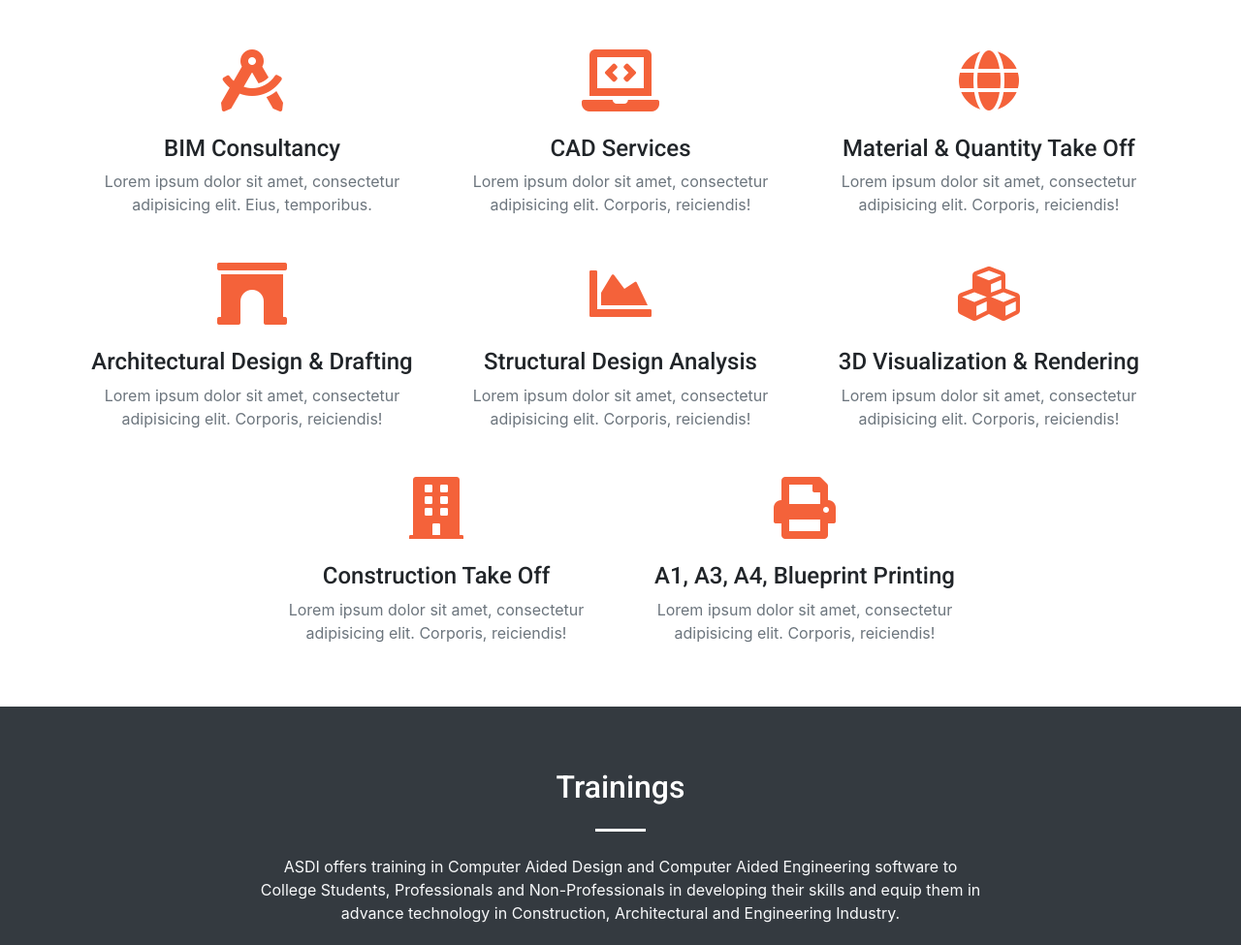
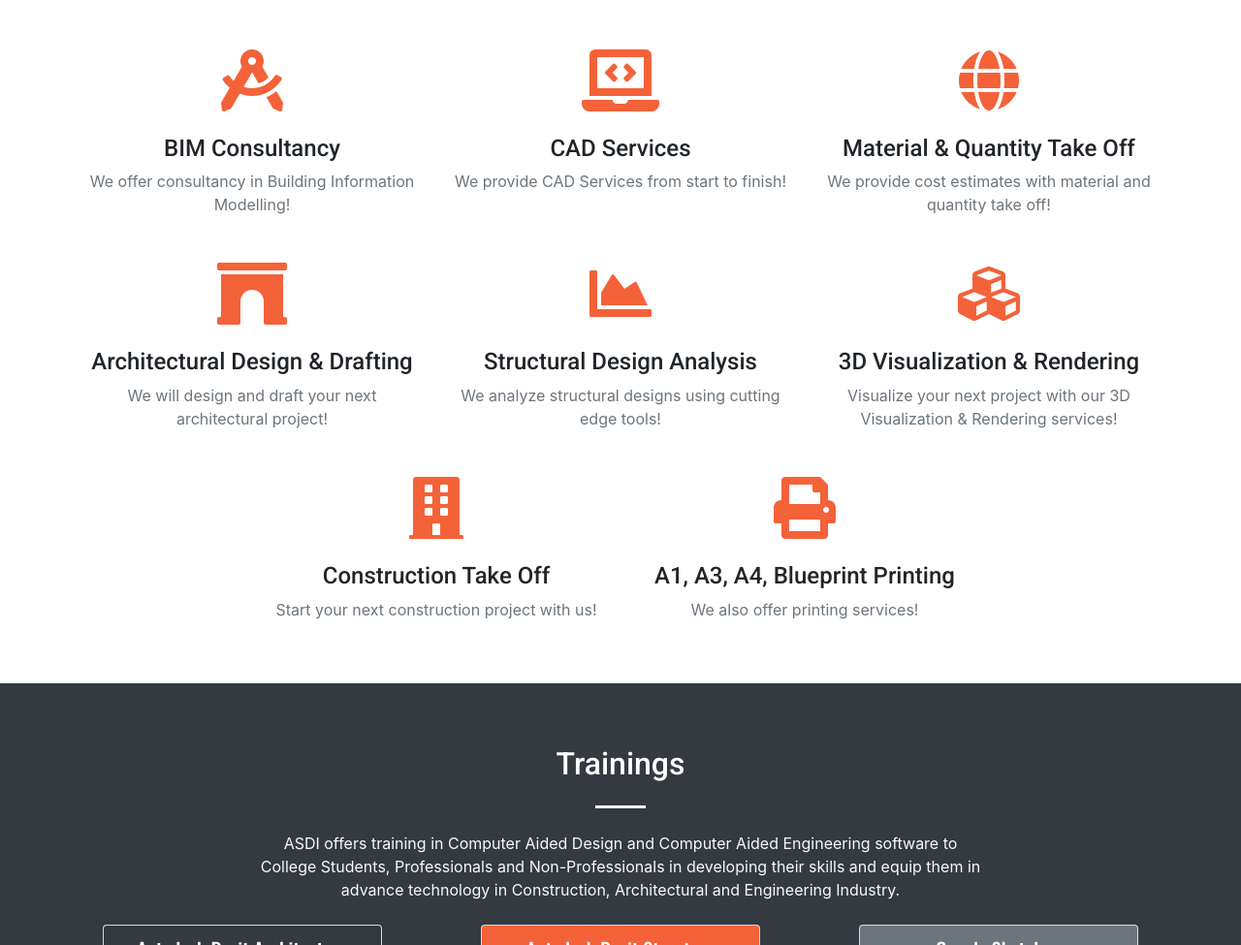
Before and after one commit to augustnejudne/asdi-netlify, a website with bundled scripts: page index.html in a window 1280 px wide. Shown: the part 1999-2974 px from the top of the page at 97% size. Built offline with nearby package versions, Linux system fonts and the light colour scheme.

Commit message:
removed the lorem ipsums and fixed a few animations

```diff
--- a/index.html
+++ b/index.html
@@ -95,8 +95,8 @@
     <!-- Services Section -->
     <section class="page-section" id="services">
       <div class="container">
-        <h2 data-aos="zoom-in" class="text-center mt-0">Services</h2>
-        <hr data-aos="zoom-in" data-aos-delay="100" class="divider my-4">
+        <h2 data-aos="zoom-in" data-aos-once="true" class="text-center mt-0">Services</h2>
+        <hr data-aos="zoom-in" data-aos-delay="100" data-aos-once="true" class="divider my-4">
         <div class="row">
           <div class="col-lg-4 col-md-6 text-center">
             <div class="mt-5">
@@ -104,7 +104,7 @@
               <div data-aos="fade-up" data-aos-delay="100">
                 <h3 class="h4 mb-2">BIM Consultancy</h3>
                 <p class="text-muted mb-0">
-                  Lorem ipsum dolor sit amet, consectetur adipisicing elit. Eius, temporibus.
+                  We offer consultancy in Building Information Modelling!
                 </p>
               </div>
             </div>
@@ -115,7 +115,7 @@
               <div data-aos="fade-up" data-aos-delay="400">
                 <h3 class="h4 mb-2">CAD Services</h3>
                 <p class="text-muted mb-0">
-                  Lorem ipsum dolor sit amet, consectetur adipisicing elit. Corporis, reiciendis!
+                  We provide CAD Services from start to finish!
                 </p>
               </div>
             </div>
@@ -126,7 +126,7 @@
               <div data-aos="fade-up" data-aos-delay="700">
                 <h3 class="h4 mb-2">Material &amp; Quantity Take Off</h3>
                 <p class="text-muted mb-0">
-                  Lorem ipsum dolor sit amet, consectetur adipisicing elit. Corporis, reiciendis!
+                  We provide cost estimates with material and quantity take off!
                 </p>
               </div>
             </div>
@@ -137,7 +137,7 @@
               <div data-aos="fade-up" data-aos-delay="100">
                 <h3 class="h4 mb-2">Architectural Design &amp; Drafting</h3>
                 <p class="text-muted mb-0">
-                  Lorem ipsum dolor sit amet, consectetur adipisicing elit. Corporis, reiciendis!
+                  We will design and draft your next architectural project!
                 </p>
               </div>
             </div>
@@ -148,7 +148,7 @@
               <div data-aos="fade-up" data-aos-delay="400">
                 <h3 class="h4 mb-2">Structural Design Analysis</h3>
                 <p class="text-muted mb-0">
-                  Lorem ipsum dolor sit amet, consectetur adipisicing elit. Corporis, reiciendis!
+                  We analyze structural designs using cutting edge tools!
                 </p>
               </div>
             </div>
@@ -159,7 +159,7 @@
               <div data-aos="fade-up" data-aos-delay="700">
                 <h3 class="h4 mb-2">3D Visualization &amp; Rendering</h3>
                 <p class="text-muted mb-0">
-                  Lorem ipsum dolor sit amet, consectetur adipisicing elit. Corporis, reiciendis!
+                  Visualize your next project with our 3D Visualization &amp; Rendering services!
                 </p>
               </div>
             </div>
@@ -170,7 +170,7 @@
               <div data-aos="fade-up" data-aos-delay="100">
                 <h3 class="h4 mb-2">Construction Take Off</h3>
                 <p class="text-muted mb-0">
-                  Lorem ipsum dolor sit amet, consectetur adipisicing elit. Corporis, reiciendis!
+                  Start your next construction project with us!
                 </p>
               </div>
             </div>
@@ -181,7 +181,7 @@
               <div data-aos="fade-up" data-aos-delay="400">
                 <h3 class="h4 mb-2">A1, A3, A4, Blueprint Printing</h3>
                 <p class="text-muted mb-0">
-                  Lorem ipsum dolor sit amet, consectetur adipisicing elit. Corporis, reiciendis!
+                  We also offer printing services!
                 </p>
               </div>
             </div>
@@ -194,9 +194,9 @@
       <div class="container p-0">
         <div class="row justify-content-center">
           <div class="col-lg-8 text-center">
-            <h2 data-aos="zoom-in" class="text-white mt-0">Trainings</h2>
-            <hr data-aos="zoom-in" data-aos-delay="100" class="divider light my-4">
-            <p data-aos="zoom-in" data-aos-delay="200" class="text-light mb-4">
+            <h2 data-aos="zoom-in" data-aos-once="true" class="text-white mt-0">Trainings</h2>
+            <hr data-aos="zoom-in" data-aos-delay="100" data-aos-once="true" class="divider light my-4">
+            <p data-aos="zoom-in" data-aos-delay="200" data-aos-once="true" class="text-light mb-4">
               ASDI offers training in Computer Aided Design and Computer Aided Engineering software to College Students, Professionals and Non-Professionals in developing their skills and equip them in advance technology in Construction, Architectural and Engineering Industry.
             </p>
           </div>
```
Also changed, not shown: 1 other file.
